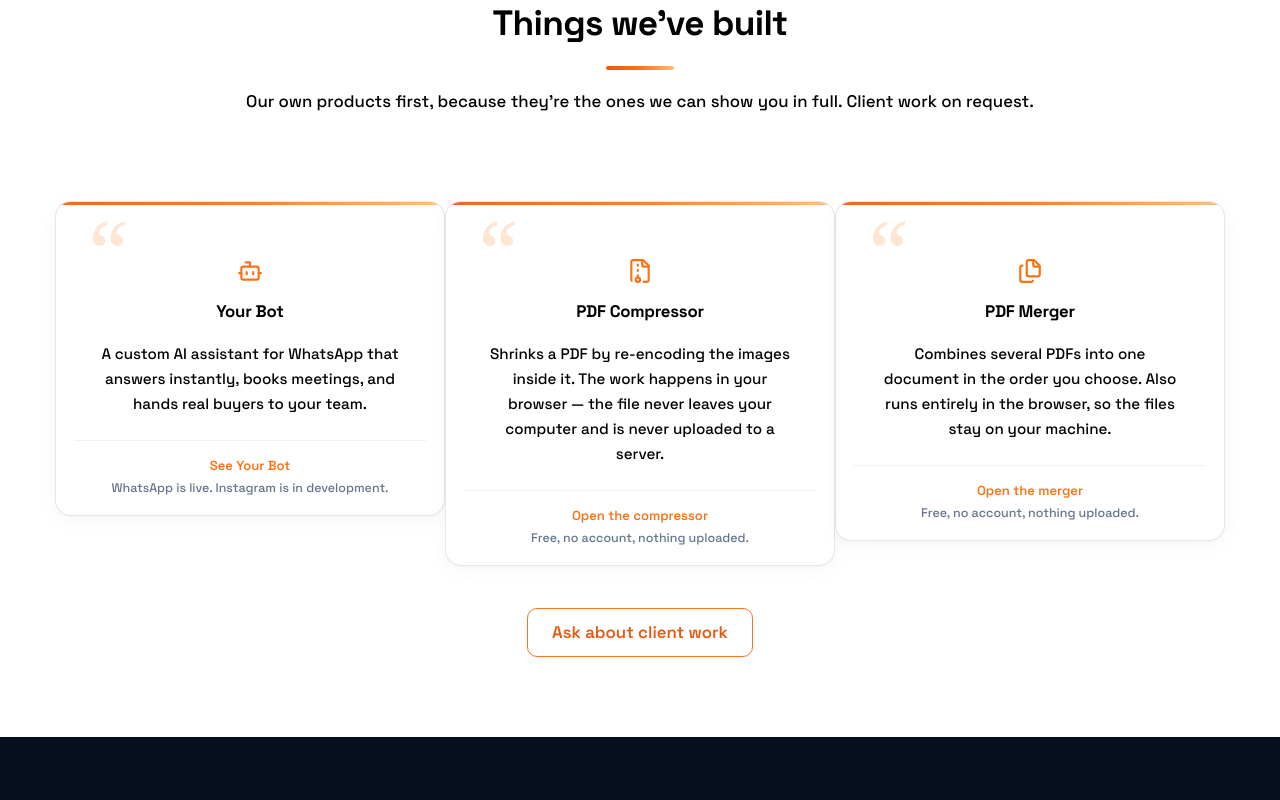
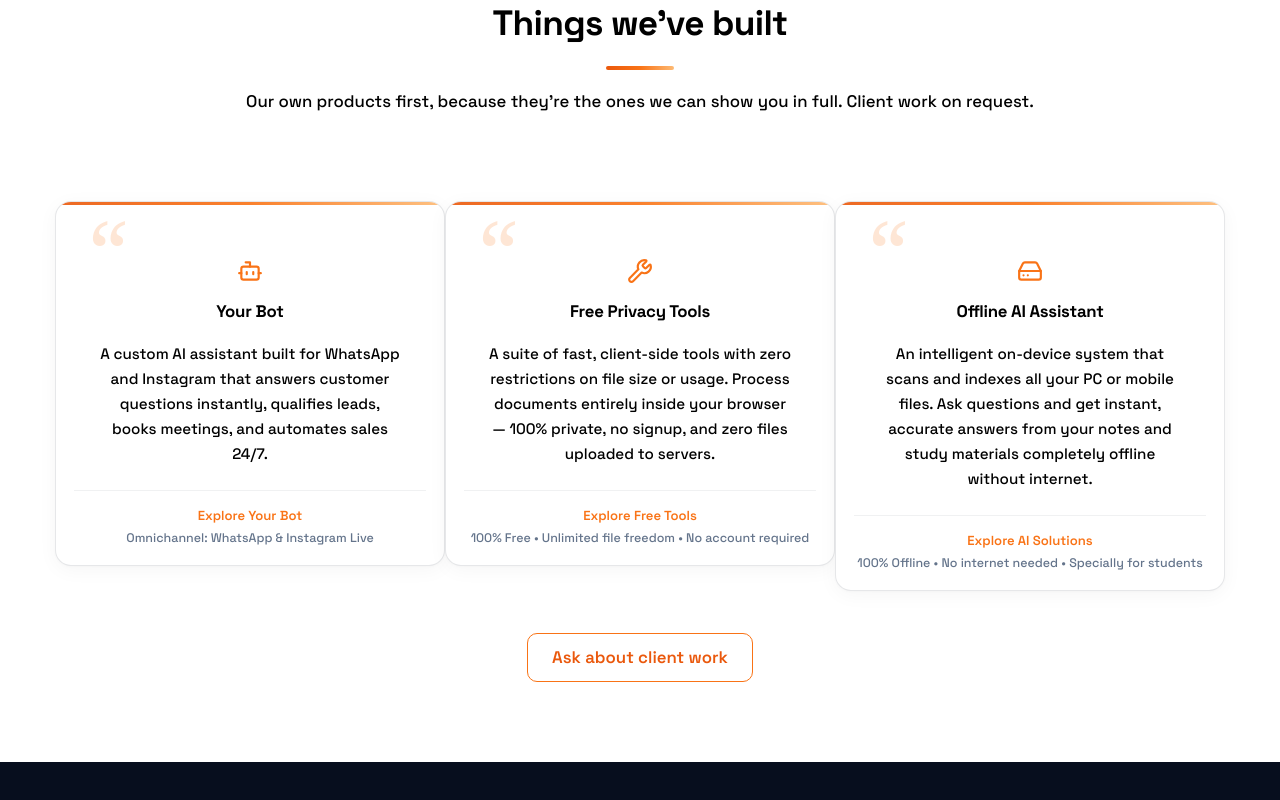
Before and after one commit to muhammad-umair-naseer/mern-fullstack-platform, a React (Create React App) app in the folder client/: page / in a window 1280 px wide. Shown: the part 4823-5623 px from the top of the page. Built offline with nearby package versions, Linux system fonts and the light colour scheme; no server answers; a web font is replaced by a local one.

Commit message:
feat(work): update product cards for Your Bot (WhatsApp & Instagram), Free Tools, and Offline AI Assistant

```diff
--- a/client/src/components/Testimonials.js
+++ b/client/src/components/Testimonials.js
@@ -2,88 +2,36 @@ import React from "react";
 import { Link } from "react-router-dom";
 import { useRevealOnScroll } from "../hooks/useRevealOnScroll";
 import SectionHeading from "./SectionHeading";
-import { Bot, FileArchive, Files } from "lucide-react";
+import { Bot, Wrench, HardDrive } from "lucide-react";
 import "./Testimonials.css";
 
-/**
- * The "Work" section of the home page.
- *
- * The filename and the stylesheet are a misnomer now: this file used to hold
- * three client testimonials, and is still called Testimonials.js so that
- * Home.js, and the CSS that Home.js already loads, need no edit in this
- * change. Rename both together in a later commit if the mismatch starts to
- * cost more than the rename would.
- *
- * The three testimonials that lived here — attributed to named people in San
- * Francisco, Dubai and Paris, each with a five-star rating and a performance
- * claim nobody measured — were invented. They are deleted rather than
- * commented out, because a commented-out fake is still a fake sitting in the
- * repository waiting to be uncommented. They can only come back as quotes a
- * real customer actually gave us, with that customer's written permission to
- * publish their name. The star row went with them: a rating nobody submitted
- * is not a rating.
- *
- * What replaces them is the strictest thing we can put on a marketing page —
- * three things a visitor can open in a new tab and check for themselves.
- */
-
-/*
- * The client's brief listed two further products, QuickTap and Electrostock,
- * each carrying their own [confirm live] marker. Neither name appears anywhere
- * in this repository: no route, no page, no data file, no asset. They are left
- * out entirely rather than described vaguely, because a product a visitor
- * cannot open is indistinguishable from one that does not exist.
- *
- * What would let them be added: a live URL that resolves, plus either a page
- * for it in this app (a route in App.js, the way /your-bot has one) or an
- * external link the client confirms in writing is ours to advertise. One
- * sentence of description we can check against the running product, and the
- * card below is a two-line change.
- *
- * Dropped for the same reason: "Built with FastAPI and React" on Your Bot.
- * FastAPI is named in course and service copy in this repo, but nothing here
- * evidences it as Your Bot's stack — this front end is React, the back end is
- * Express. If the bot's own service is confirmed to run FastAPI, the sentence
- * can return.
- */
 const work = [
   {
-    // The one product of ours with a page in this app: /your-bot.
     name: "Your Bot",
     icon: Bot,
     description:
-      // Taken from what /your-bot actually says the product is. The brief
-      // described a self-serve "no-code builder" where a business uploads its
-      // own content, connects a number and is live the same day — there is no
-      // such flow anywhere in the codebase, and the product page describes the
-      // opposite: an assistant Cortexis builds and deploys. A same-day
-      // go-live was also a delivery promise nobody could evidence.
-      "A custom AI assistant for WhatsApp that answers instantly, books meetings, and hands real buyers to your team.",
-    // Scope stated plainly so nobody arrives expecting Instagram today.
-    note: "WhatsApp is live. Instagram is in development.",
-    linkLabel: "See Your Bot",
+      "A custom AI assistant built for WhatsApp and Instagram that answers customer questions instantly, qualifies leads, books meetings, and automates sales 24/7.",
+    note: "Omnichannel: WhatsApp & Instagram Live",
+    linkLabel: "Explore Your Bot",
     to: "/your-bot",
   },
   {
-    // Two of the sixty-two catalogued tools are actually built; these are them.
-    // Both are client-side, which is checkable in the Network tab, so the
-    // privacy line below is a claim a visitor can falsify in thirty seconds.
-    name: "PDF Compressor",
-    icon: FileArchive,
+    name: "Free Privacy Tools",
+    icon: Wrench,
     description:
-      "Shrinks a PDF by re-encoding the images inside it. The work happens in your browser — the file never leaves your computer and is never uploaded to a server.",
-    note: "Free, no account, nothing uploaded.",
-    linkLabel: "Open the compressor",
-    to: "/tools/pdf-compressor",
+      "A suite of fast, client-side tools with zero restrictions on file size or usage. Process documents entirely inside your browser — 100% private, no signup, and zero files uploaded to servers.",
+    note: "100% Free • Unlimited file freedom • No account required",
+    linkLabel: "Explore Free Tools",
+    to: "/tools",
   },
   {
-    name: "PDF Merger",
-    icon: Files,
+    name: "Offline AI Assistant",
+    icon: HardDrive,
     description:
-      "Combines several PDFs into one document in the order you choose. Also runs entirely in the browser, so the files stay on your machine.",
-    note: "Free, no account, nothing uploaded.",
-    linkLabel: "Open the merger",
-    to: "/tools/pdf-merger",
+      "An intelligent on-device system that scans and indexes all your PC or mobile files. Ask questions and get instant, accurate answers from your notes and study materials completely offline without internet.",
+    note: "100% Offline • No internet needed • Specially for students",
+    linkLabel: "Explore AI Solutions",
+    to: "/services/ai-automation",
   },
 ];
 
```
